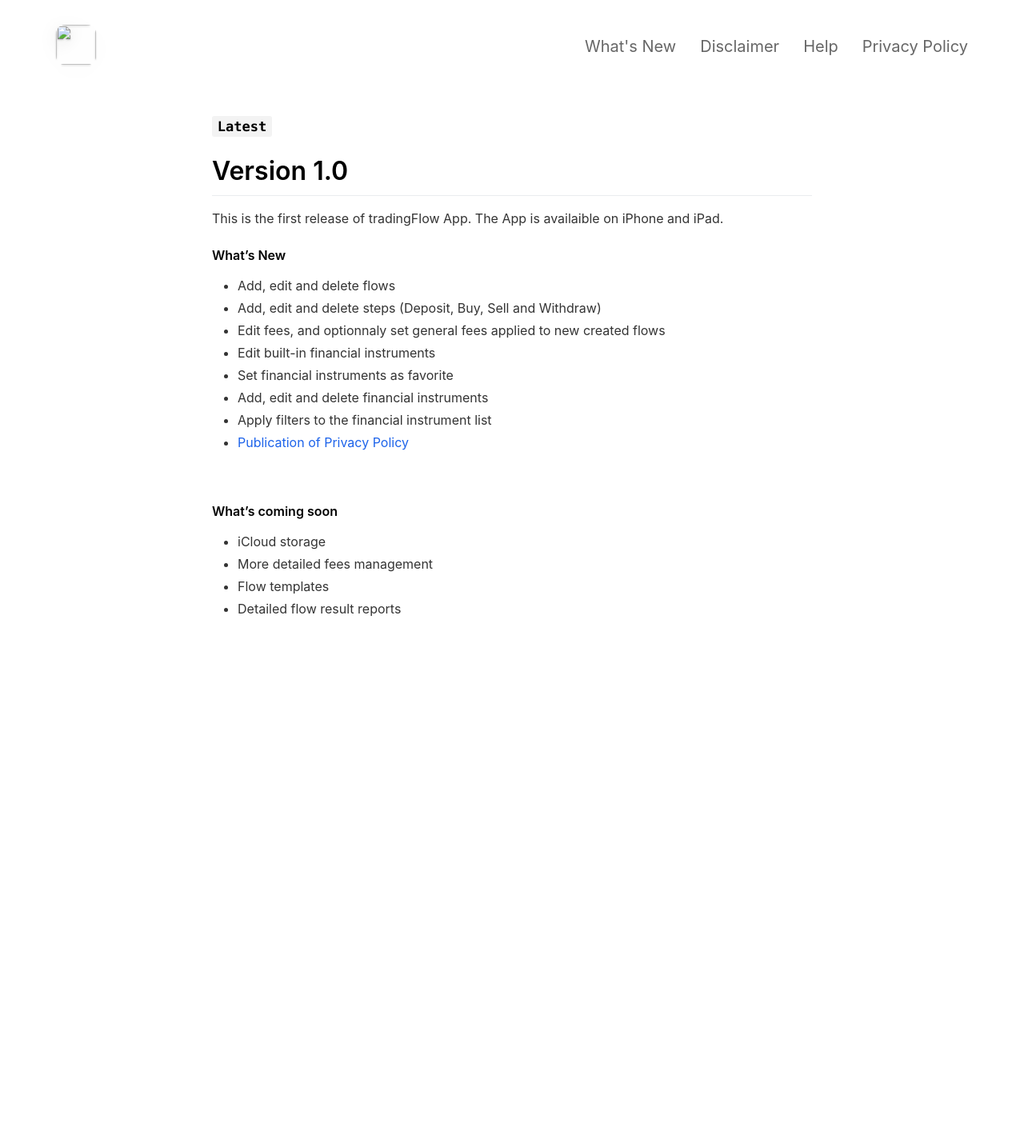
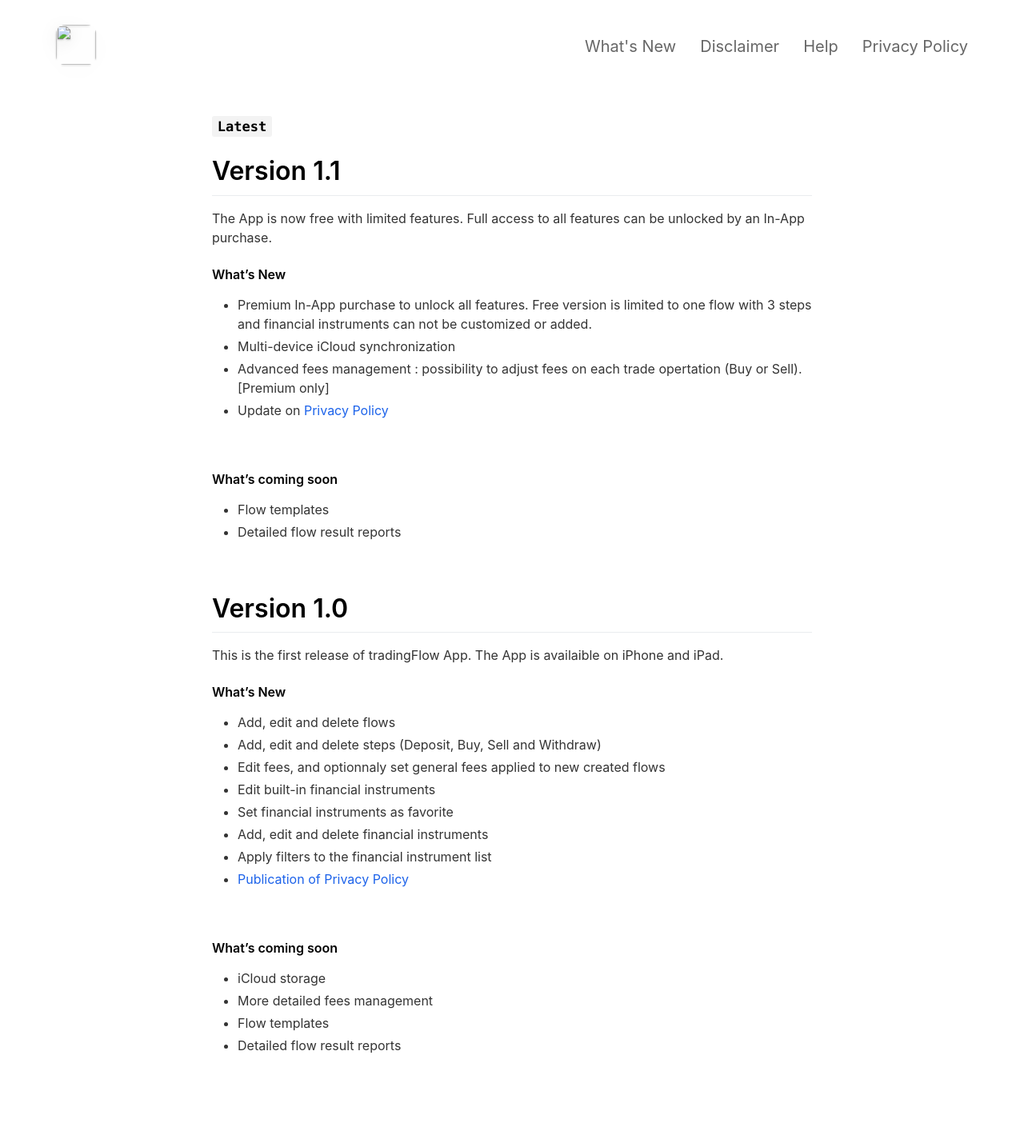
Before and after one commit to TradingFlowApp/TradingFlowApp.github.io, a Jekyll site: the page built from _pages/changelog.md, in a window 1280 px wide. Shown: the whole page at 80% size. Built offline with Jekyll 4.4.1, drawn with Linux system fonts in a browser that asks for light colours; nearby versions of some CDN libraries; before the commit the page ends 900 px from its top, so only the background shows below that.

Commit message:
icloud update

```diff
--- a/_pages/changelog.md
+++ b/_pages/changelog.md
@@ -5,6 +5,23 @@ include_in_header: true
 ---
 
 ### `Latest`
+# **Version 1.1**
+The App is now free with limited features. Full access to all features can be unlocked by an In-App purchase.
+
+#### What's New
+- Premium In-App purchase to unlock all features. Free version is limited to one flow with 3 steps and financial instruments can not be customized or added.
+- Multi-device iCloud synchronization
+- Advanced fees management : possibility to adjust fees on each trade opertation (Buy or Sell). [Premium only]
+- Update on [Privacy Policy](/privacypolicy)
+
+<br>
+
+#### What's coming soon
+- Flow templates
+- Detailed flow result reports
+
+<br>
+
 # **Version 1.0**
 This is the first release of tradingFlow App. The App is availaible on iPhone and iPad.
 
```
Also changed, not shown: _pages/privacypolicy.md (+2 -2 lines).
